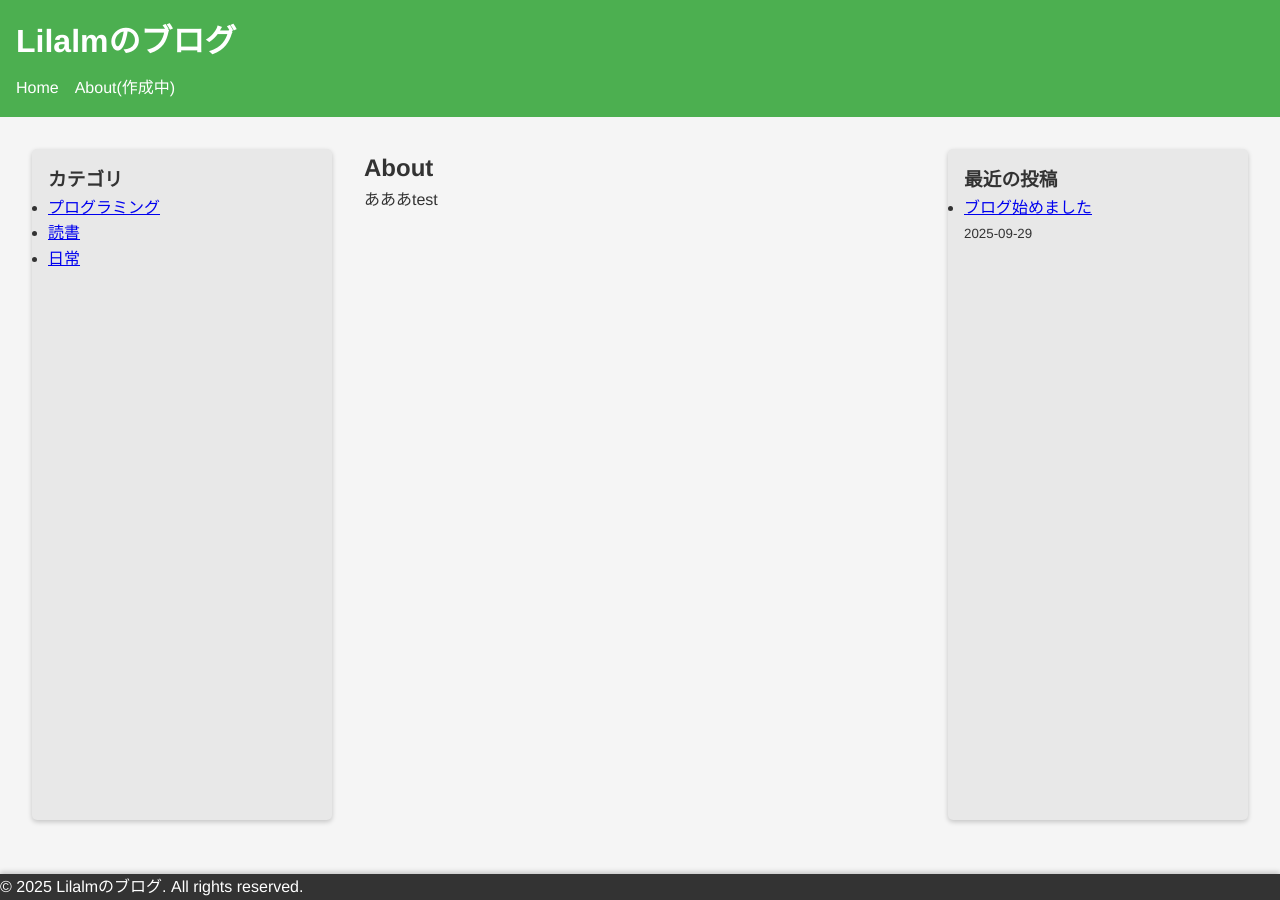
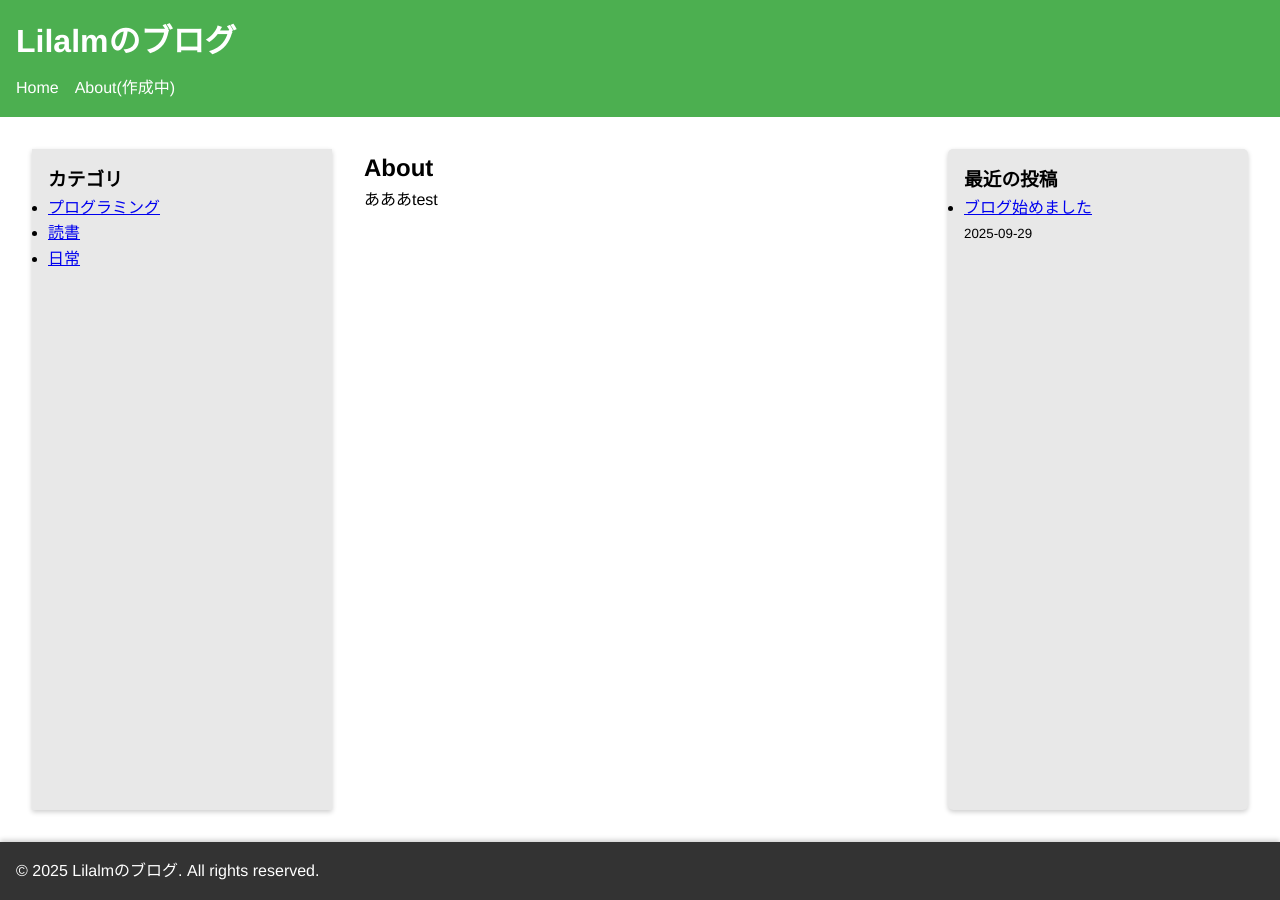
Before and after one commit to lilalm43/lilalm43.github.io, a Jekyll site: the page built from about/post.html, in a window 1280 px wide. Built offline with Jekyll 4.4.1, drawn with Linux system fonts in a browser that asks for light colours.

Commit message:
見た目変更

```diff
--- a/_layouts/default.html
+++ b/_layouts/default.html
@@ -34,7 +34,7 @@
         {% endfor %}
       </ul>
     </aside>
-    {% include footer.html %}
   </main>
+  {% include footer.html %}
 </body>
 </html>
--- a/assets/css/style.css
+++ b/assets/css/style.css
@@ -11,12 +11,9 @@ body {
   font-family: "Helvetica Neue", Helvetica, Arial, sans-serif;
   line-height: 1.6;
   min-height: 100vh;
+  margin: 0;
   display: flex;
-  flex-direction: column;
-  text-align: left;
-  background-color: #f5f5f5; /* 固定背景 */
-  color: #333;               /* 固定文字色 */
-  margin: 0;
+  flex-direction: column; /* 縦方向に並べる */
 }
 
 /* ==========================
@@ -48,12 +45,10 @@ header nav a:hover {
  *   メインコンテンツ（画面幅いっぱい）
  * =========================== */
 main {
-  display: flex;
-  width: 100%;
-  flex: 1;
+  flex: 1;               /* 縦に伸びて本文領域を確保 */
+  display: flex;         /* ← 3カラムの横並びはここで管理 */
   gap: 2rem;
   padding: 2rem;
-  padding-bottom: 5rem; /* フッター分の余白を追加 */
   box-sizing: border-box;
 }
 
@@ -69,7 +64,7 @@ main {
   max-width: 300px;
   background-color: #e8e8e8;
   padding: 1rem;
-  border-radius: 5px;
+  /* border-radius: 5px; */
   box-shadow: 0 2px 5px rgba(0,0,0,0.2);
 }
 
@@ -135,14 +130,12 @@ box-shadow: 0 2px 5px rgba(0,0,0,0.2);
  *   フッター（画面下固定）
  * =========================== */
 footer {
-  position: fixed;
-  bottom: 0;
-  left: 0;
-  width: 100%;
-  /* padding: 1rem; */
+  position: relative;   /* 追従しない */
+  display: block;       /* フッターを通常のブロック要素にする */
+  width: 100%;          /* 横幅いっぱい */
+  padding: 1rem;
   background-color: #333;
   color: #fff;
-  text-align: left;
+  text-align: left;   /* 左揃え */
   box-shadow: 0 -2px 5px rgba(0,0,0,0.2);
-  z-index: 1000;
 }
```
